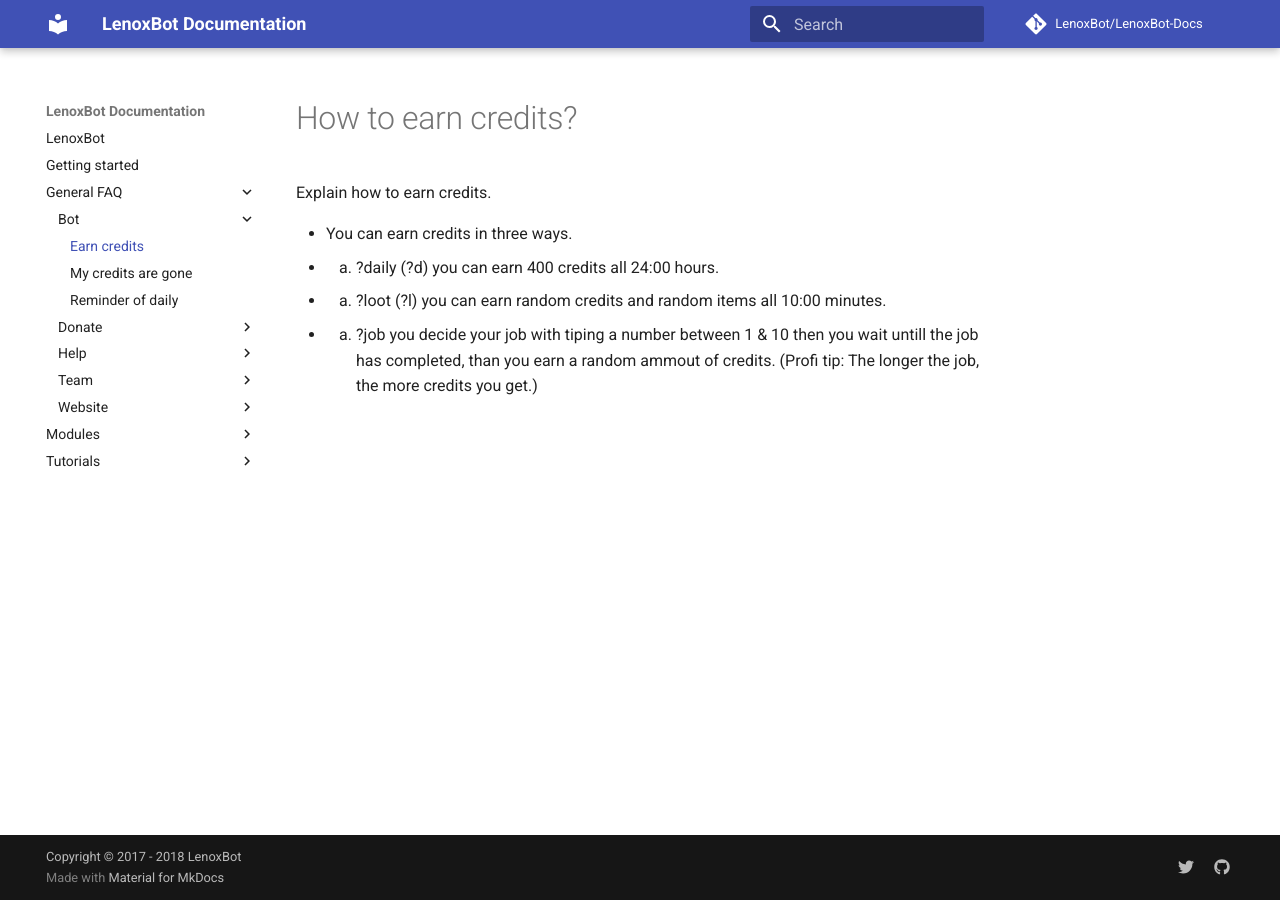
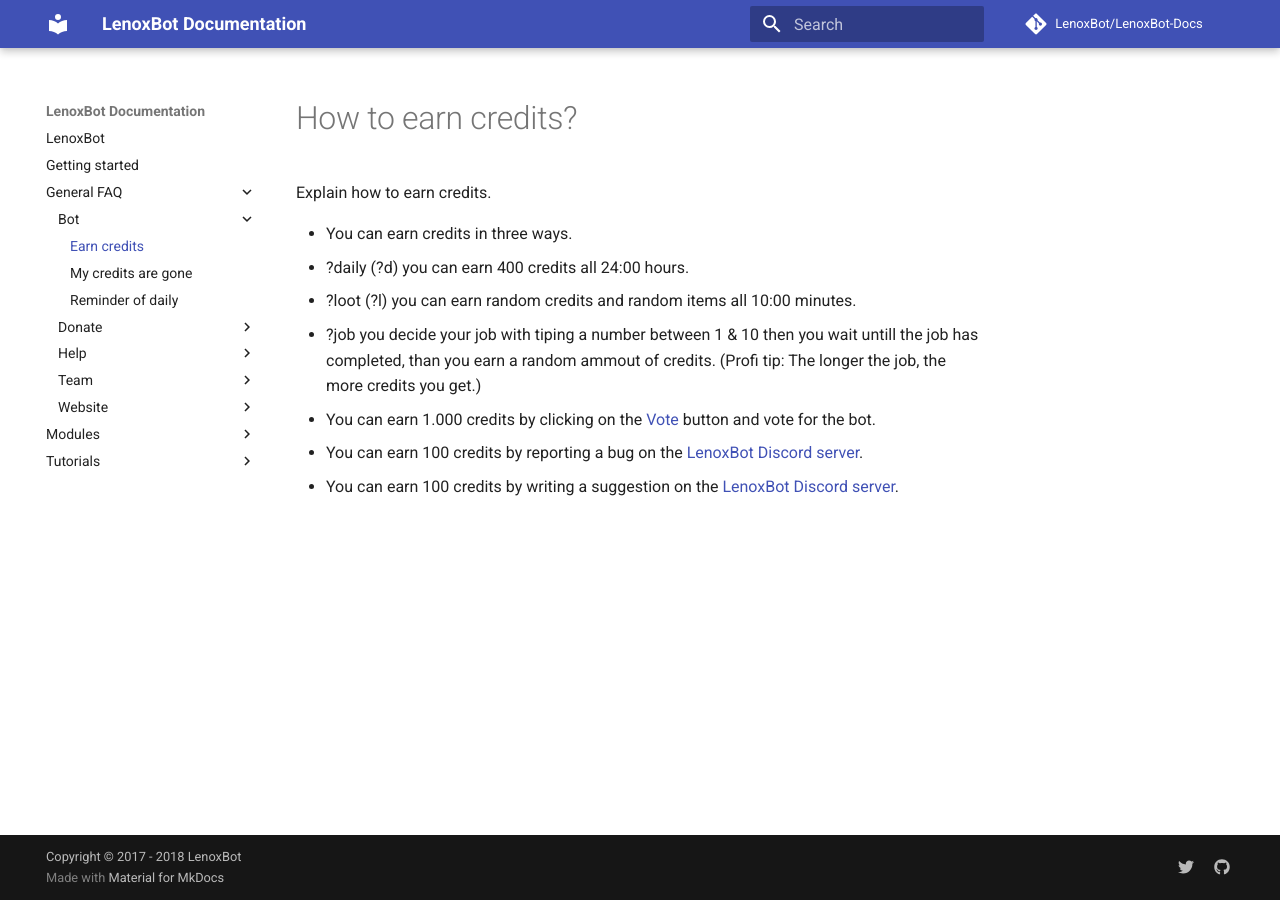
Before and after one commit to gillesheinesch/LenoxBot-Docs, an MkDocs documentation site: the page built from docs/General FAQ/Bot/Earn credits.md, in a window 1280 px wide. Built offline with MkDocs 1.6.1 and Material for MkDocs 9.7.7, drawn with Linux system fonts in a browser that asks for light colours; comment, search, counter and statistics services are not loaded.

Commit message:
Update Earn credits.md

```diff
--- a/docs/General FAQ/Bot/Earn credits.md
+++ b/docs/General FAQ/Bot/Earn credits.md
@@ -6,6 +6,9 @@
 Explain how to earn credits.
 
 * You can earn credits in three ways.
-* 1. ?daily (?d) you can earn 400 credits all 24:00 hours.
-* 2. ?loot (?l) you can earn random credits and random items all 10:00 minutes.
-* 3. ?job you decide your job with tiping a number between 1 & 10 then you wait untill the job has completed, than you earn a random ammout of credits. (Profi tip: The longer the job, the more credits you get.)
+* ?daily (?d) you can earn 400 credits all 24:00 hours.
+* ?loot (?l) you can earn random credits and random items all 10:00 minutes.
+* ?job you decide your job with tiping a number between 1 & 10 then you wait untill the job has completed, than you earn a random ammout of credits. (Profi tip: The longer the job, the more credits you get.)
+* You can earn 1.000 credits by clicking on the [Vote](https://discordbots.org/bot/354712333853130752/vote) button and vote for the bot.
+* You can earn 100 credits by reporting a bug on the [LenoxBot Discord server](https://lenoxbot.com/discord/).
+* You can earn 100 credits by writing a suggestion on the [LenoxBot Discord server](https://lenoxbot.com/discord/).
```
